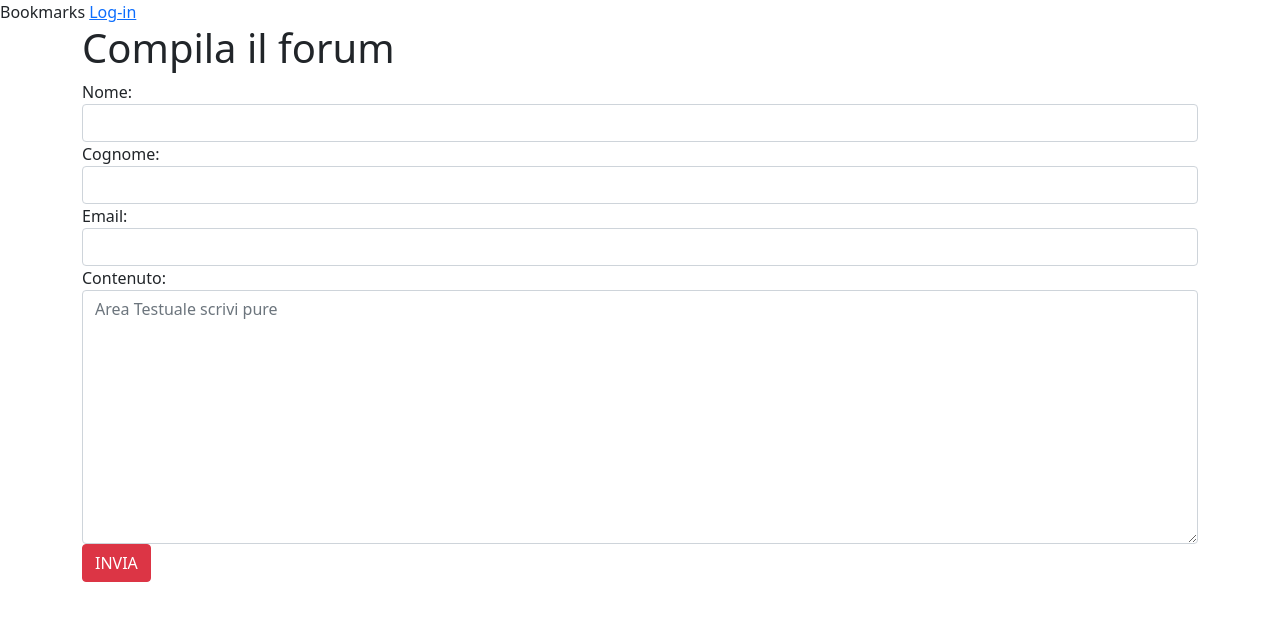
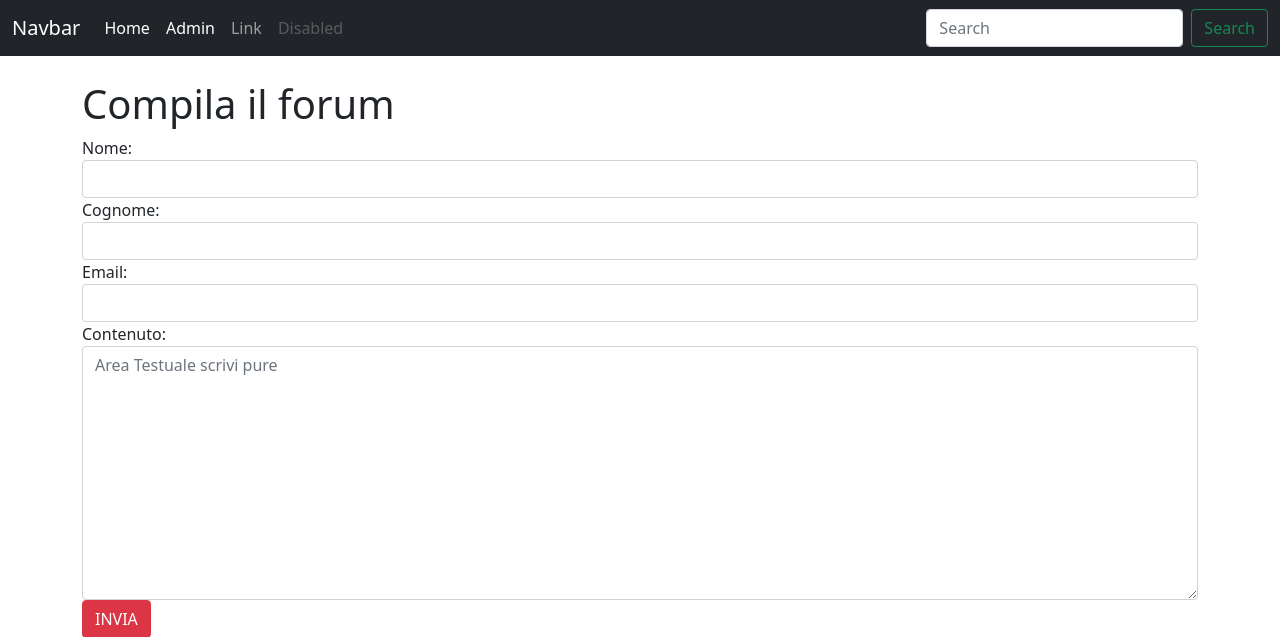
Before and after one commit to gordongekko67/mysite16042023Docker, a Django app: page /contattaci in a window 1280 px wide. Shown: the top 637 px of the page. Run offline with Django 3.2, Linux system fonts and the light colour scheme; parts of the project's set-up code (start-up, migrations or seed data) failed here and were passed over; some libraries are stand-ins or nearby versions.

Commit message:
commit definitivo contattaci

```diff
--- a/mysite/funzioniiot/templates/funzioniiot/contattaci.html
+++ b/mysite/funzioniiot/templates/funzioniiot/contattaci.html
@@ -1,4 +1,55 @@
-{% extends "base.html" %}
+<!DOCTYPE html>
+<html lang="en">
+<head>
+        <meta charset="UTF-8">
+        <meta http-equiv="X-UA-Compatible" content="IE=edge">
+        <meta name="viewport" content="width=device-width, initial-scale=1.0">
+        <title>Document</title>
+        <link href="https://cdn.jsdelivr.net/npm/bootstrap@5.0.0-beta2/dist/css/bootstrap.min.css" rel="stylesheet"
+        integrity="sha384-BmbxuPwQa2lc/FVzBcNJ7UAyJxM6wuqIj61tLrc4wSX0szH/Ev+nYRRuWlolflfl" crossorigin="anonymous">
+      <script src="https://cdn.jsdelivr.net/npm/bootstrap@5.0.0-beta2/dist/js/bootstrap.bundle.min.js"
+        integrity="sha384-b5kHyXgcpbZJO/tY9Ul7kGkf1S0CWuKcCD38l8YkeH8z8QjE0GmW1gYU5S9FOnJ0"
+        crossorigin="anonymous"></script>
+
+
+</head>
+<body>
+
+        <nav class="navbar navbar-expand-lg navbar-dark bg-dark">
+                <div class="container-fluid">
+                  <a class="navbar-brand" href="#">Navbar</a>
+                  <button class="navbar-toggler" type="button" data-bs-toggle="collapse" data-bs-target="#navbarSupportedContent"
+                    aria-controls="navbarSupportedContent" aria-expanded="false" aria-label="Toggle navigation">
+                    <span class="navbar-toggler-icon"></span>
+                  </button>
+                  <div class="collapse navbar-collapse" id="navbarSupportedContent">
+                    <ul class="navbar-nav me-auto mb-2 mb-lg-0">
+                      <li class="nav-item">
+                        <a class="nav-link active" aria-current="page" href="/">Home </a>
+                      </li>
+                      <li class="nav-item">
+                        <a class="nav-link active" aria-current="page" href="/admin">Admin</a>
+                      </li>
+                      <li class="nav-item">
+                        <a class="nav-link" href="#">Link</a>
+                      </li>
+
+                      <li class="nav-item">
+                        <a class="nav-link disabled" href="#" tabindex="-1" aria-disabled="true">Disabled</a>
+                      </li>
+                    </ul>
+                    <form class="d-flex">
+                      <input class="form-control me-2" type="search" placeholder="Search" aria-label="Search">
+                      <button class="btn btn-outline-success" type="submit">Search</button>
+                    </form>
+                  </div>
+                </div>
+              </nav>
+
+              <br>
+
+
+
 
         {% load crispy_forms_tags %}
         {% block content %}
@@ -20,3 +71,9 @@
                 </div>
 
         {% endblock content %}
+
+
+
+
+</body>
+</html>
```
Lines whose indentation alone changed are shown as unchanged.
